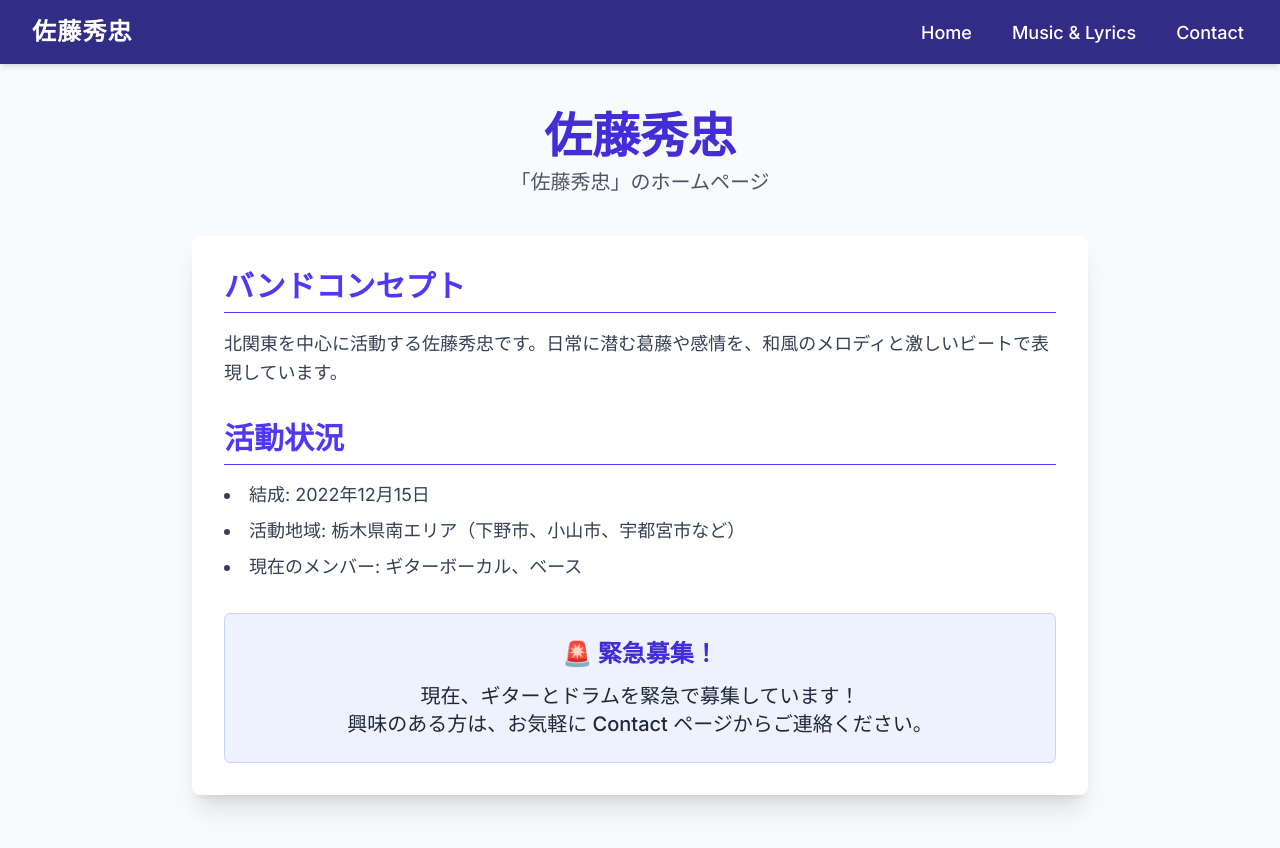
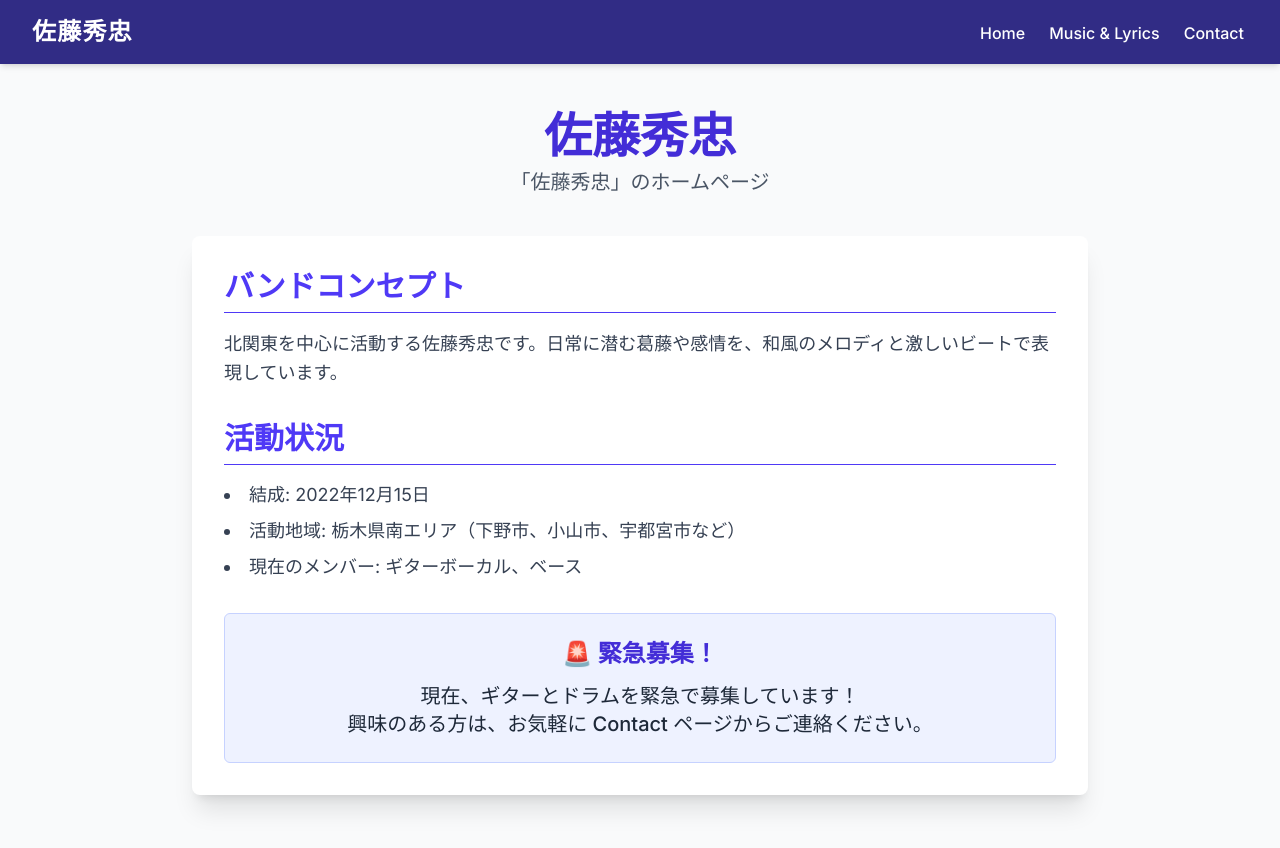
Before and after one commit to satohidetada/my-band-site, a Next.js app: page / in a window 1280 px wide. Shown: the top 848 px of the page. Built offline with nearby package versions, Linux system fonts and the light colour scheme.

Commit message:
fix: モバイルでナビゲーションリンクが途切れる問題を修正

```diff
--- a/src/components/Navbar.tsx
+++ b/src/components/Navbar.tsx
@@ -1,4 +1,5 @@
 import Link from 'next/link';
+import React from 'react';
 
 // ナビゲーションリンクの定義
 const navLinks = [
@@ -10,23 +11,26 @@ const navLinks = [
 
 export default function Navbar() {
   return (
+    // sticky top-0 は残し、固定ヘッダーを維持
     <nav className="bg-indigo-900 shadow-md sticky top-0 z-50">
       <div className="max-w-7xl mx-auto px-4 sm:px-6 lg:px-8">
+        {/* メインのコンテナ: リンクとロゴを並べる */}
         <div className="flex justify-between items-center h-16">
           {/* ロゴ/バンド名 */}
           <div className="flex-shrink-0">
-            <Link href="/" className="text-white text-2xl font-bold tracking-wider hover:text-indigo-200 transition duration-150">
+            <Link href="/" className="text-white text-2xl font-bold tracking-wider hover:text-indigo-200 transition duration-150 whitespace-nowrap">
               佐藤秀忠
             </Link>
           </div>
 
-          {/* ナビゲーションリンク */}
-          <div className="hidden sm:ml-6 sm:flex sm:space-x-8">
+          {/* ナビゲーションリンク (修正箇所) */}
+          <div className="flex items-center space-x-4 sm:ml-6">
             {navLinks.map((link) => (
               <Link
                 key={link.name}
                 href={link.href}
-                className="inline-flex items-center px-1 pt-1 text-lg font-medium text-white hover:text-indigo-200 border-b-2 border-transparent hover:border-indigo-400 transition duration-150"
+                // モバイルでも常に表示されるように hidden sm:flex を削除
+                className="inline-flex items-center px-1 pt-1 text-base font-medium text-white hover:text-indigo-200 border-b-2 border-transparent hover:border-indigo-400 transition duration-150 whitespace-nowrap"
               >
                 {link.name}
               </Link>
```
